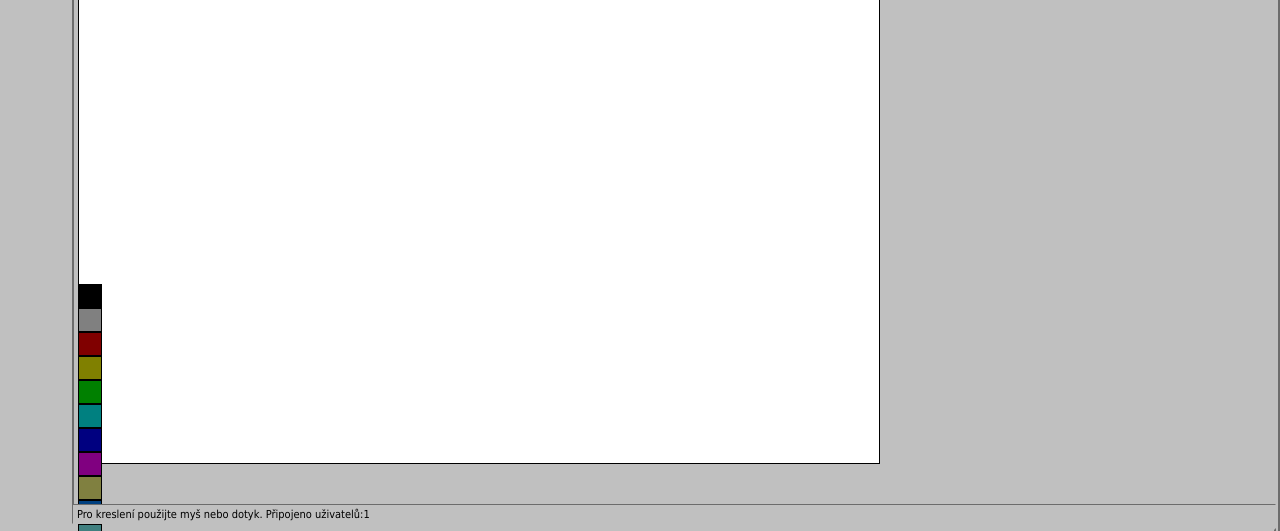
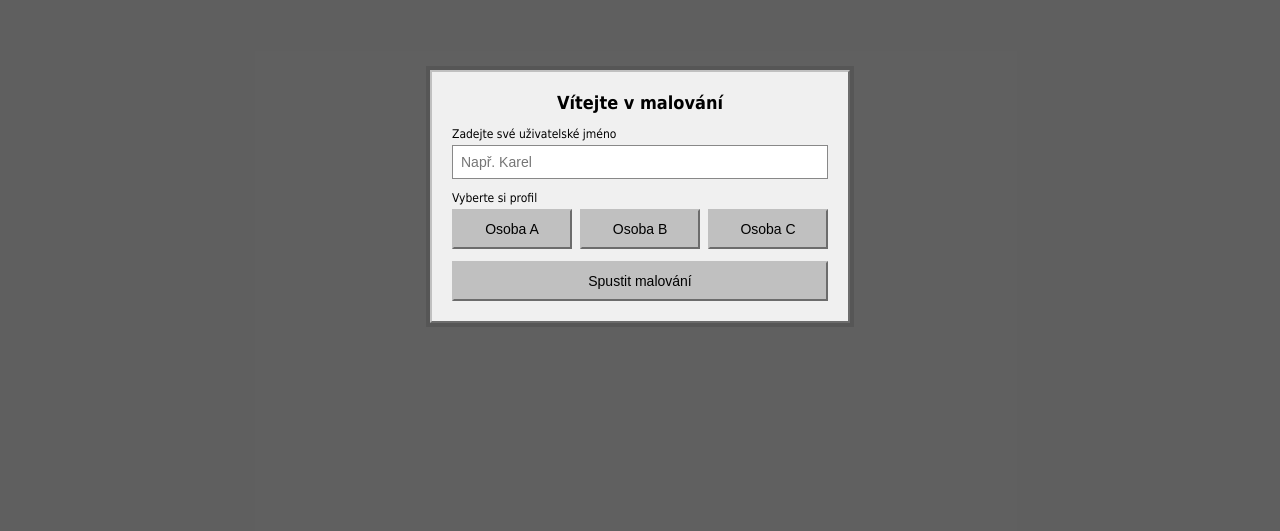
Before and after one commit to imonvolk/malovani-js, a website: page public/index.html in a window 1280 px wide. Shown: the part 204-735 px from the top of the page. Drawn offline with nearby package versions, Linux system fonts and the light colour scheme; no server answers.

Commit message:
nějak to funugje

```diff
--- a/public/index.html
+++ b/public/index.html
@@ -23,6 +23,84 @@
       height: 100vh;
       background-color: #c0c0c0;
       border: 2px outset #c0c0c0;
+    }
+
+    .hidden {
+      display: none !important;
+    }
+
+    .login-screen {
+      position: fixed;
+      inset: 0;
+      background: rgba(0, 0, 0, 0.5);
+      display: flex;
+      align-items: center;
+      justify-content: center;
+      z-index: 10;
+    }
+
+    .login-card {
+      width: min(90vw, 420px);
+      background: #f0f0f0;
+      border: 2px outset #c0c0c0;
+      padding: 20px;
+      box-shadow: 0 0 0 4px rgba(0,0,0,0.1);
+    }
+
+    .login-card h1 {
+      font-size: 18px;
+      margin-bottom: 14px;
+      text-align: center;
+    }
+
+    .login-card label {
+      font-size: 12px;
+      display: block;
+      margin-bottom: 4px;
+    }
+
+    .login-card input[type="text"] {
+      width: 100%;
+      padding: 8px;
+      font-size: 14px;
+      margin-bottom: 12px;
+      border: 1px solid #888;
+      background: white;
+    }
+
+    .user-buttons {
+      display: grid;
+      grid-template-columns: repeat(3, 1fr);
+      gap: 8px;
+      margin-bottom: 12px;
+    }
+
+    .user-select-btn {
+      padding: 10px 8px;
+      font-size: 13px;
+      cursor: pointer;
+      border: 2px outset #c0c0c0;
+      background: #d0d0d0;
+      transition: background 0.2s, border-color 0.2s;
+    }
+
+    .user-select-btn.selected {
+      background: #1084d0;
+      color: #fff;
+      border-color: #000080;
+    }
+
+    .login-card button {
+      width: 100%;
+      padding: 10px;
+      font-size: 14px;
+      cursor: pointer;
+      border: 2px outset #c0c0c0;
+      background: #c0c0c0;
+    }
+
+    .login-card button:hover {
+      background: #d0d0d0;
     }
 
     .title-bar {
@@ -286,7 +364,22 @@
   </style>
 </head>
 <body>
-  <div class="window">
+  <div id="loginScreen" class="login-screen">
+    <div class="login-card">
+      <h1>Vítejte v malování</h1>
+      <label for="usernameInput">Zadejte své uživatelské jméno</label>
+      <input id="usernameInput" type="text" placeholder="Např. Karel" autocomplete="off">
+      <label>Vyberte si profil</label>
+      <div class="user-buttons">
+        <button type="button" class="user-select-btn" data-member="Osoba A">Osoba A</button>
+        <button type="button" class="user-select-btn" data-member="Osoba B">Osoba B</button>
+        <button type="button" class="user-select-btn" data-member="Osoba C">Osoba C</button>
+      </div>
+      <button id="startBtn" type="button">Spustit malování</button>
+    </div>
+  </div>
+
+  <div class="window hidden" id="appWindow">
     <div class="title-bar">
       <div class="title">Sdílené Malování</div>
       <div class="controls">
@@ -374,7 +467,7 @@
     </div>
 
     <div class="status-bar">
-      Pro kreslení použijte myš nebo dotyk. Připojeno uživatelů: <span id="userCount">1</span>
+      Pro kreslení použijte myš nebo dotyk. Připojeno uživatelů: <span id="userCount">1</span> | Přihlášen jako: <span id="currentUserInfo">žádný</span>
     </div>
   </div>
 
--- a/public/script.js
+++ b/public/script.js
@@ -14,8 +14,39 @@ const colorPresets = document.querySelectorAll('.color-preset');
 const brushShapes = document.querySelectorAll('.brush-shape');
 
 const userCount = document.getElementById('userCount');
+const loginScreen = document.getElementById('loginScreen');
+const appWindow = document.getElementById('appWindow');
+const usernameInput = document.getElementById('usernameInput');
+const userSelectButtons = document.querySelectorAll('.user-select-btn');
+const startBtn = document.getElementById('startBtn');
+const currentUserInfo = document.getElementById('currentUserInfo');
+
+let username = '';
+let selectedMember = '';
 
 const socket = io();
+
+// Login flow
+userSelectButtons.forEach((button) => {
+  button.addEventListener('click', () => {
+    selectedMember = button.dataset.member;
+    userSelectButtons.forEach((btn) => btn.classList.toggle('selected', btn === button));
+  });
+});
+
+startBtn.addEventListener('click', () => {
+  const enteredName = usernameInput.value.trim();
+  if (!enteredName || !selectedMember) {
+    alert('Vyplňte prosím uživatelské jméno a vyberte profil.');
+    return;
+  }
+
+  username = enteredName;
+  loginScreen.classList.add('hidden');
+  appWindow.classList.remove('hidden');
+  currentUserInfo.textContent = `${username} (${selectedMember})`;
+  document.title = `Malování | ${username}`;
+});
 
 // Update user count
 socket.on('userCount', (count) => {
@@ -157,7 +188,9 @@ function draw(e) {
     color: ctx.strokeStyle,
     size: ctx.lineWidth,
     shape: currentShape,
-    tool: currentTool
+    tool: currentTool,
+    username,
+    member: selectedMember
   });
 
   lastX = x;
```
